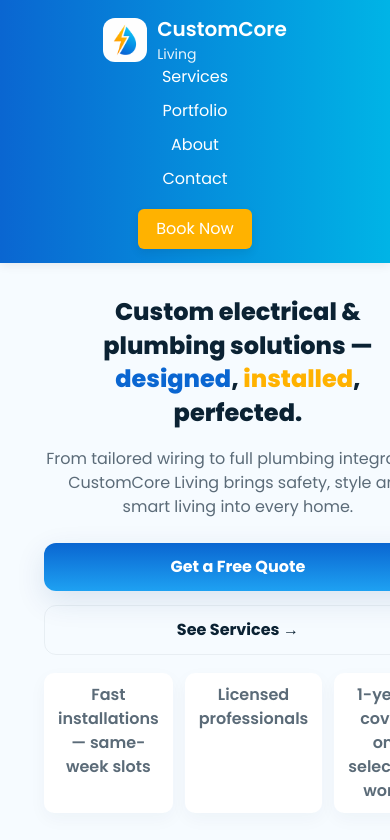
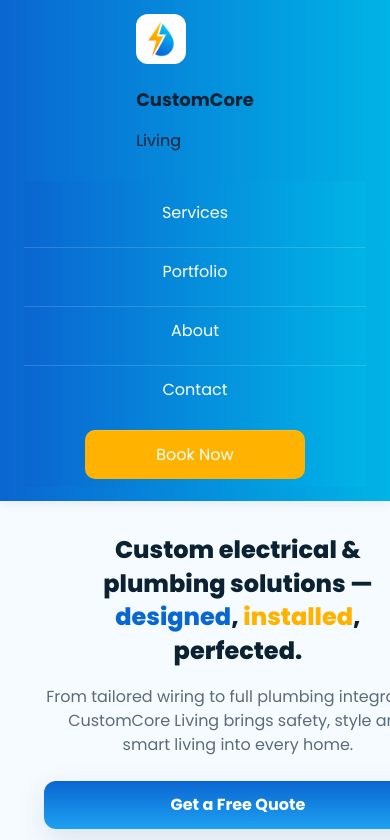
Before and after one commit to nrusingh-07/customcore-living-project, a plain HTML site: page index.html in a window 390 px wide. Shown: the top 840 px of the page. Drawn offline with Linux system fonts and the light colour scheme.

Commit message:
Fix: improved mobile responsiveness for header and navbar

```diff
--- a/style.css
+++ b/style.css
@@ -68,37 +68,14 @@ body {
   display: flex;
   align-items: center;
   justify-content: space-between;
-  padding: 14px 0;
-}
-
-.brand {
-  display: flex;
-  align-items: center;
-  gap: 10px;
+  padding: 14px 1.5rem;
 }
 
 .logo {
-  margin-left: 5rem;
   height: 44px;
   width: 44px;
   border-radius: 12px;
-  background: rgba(255, 255, 255, 0.08);
   object-fit: contain;
-}
-
-.brand-name {
-  font-size: 20px;
-  color: #ffffff;
-  margin: 0;
-  font-weight: 600;
-  font-family: "Poppins", sans-serif;
-}
-
-.brand-sub {
-  color: #ffffff;
-  margin: 0;
-  font-size: 14px;
-  opacity: 0.9;
 }
 
 .nav {
@@ -112,22 +89,16 @@ body {
   text-decoration: none;
   font-weight: 500;
   font-size: 15px;
-  cursor: pointer;
-}
-
-.nav a:hover {
-  color: #ffffff; /* no hover change */
 }
 
 .header-cta {
-  background: #10417a;
-  color: #0a66d1;
+  background: #ffb200;
+  color: #000;
   padding: 8px 18px;
   border-radius: 10px;
-  text-decoration: none;
   font-weight: 600;
-  box-shadow: 0 4px 10px rgba(0, 0, 0, 0.08);
 }
+
 
 .header-cta:hover {
   background: #0a66d1; /* keep same look */
@@ -596,34 +567,62 @@ body {
 /* ====== MOBILE RESPONSIVE FIXES ====== */
 
   /* Navbar */
-  @media (max-width: 768px) {
+/* -------------------------------------------------------------------------- */
+/* 📱 Responsive Header + Navbar (Mobile Fix)                                 */
+/* -------------------------------------------------------------------------- */
+@media (max-width: 768px) {
+
+  /* Header layout stacks */
   .site-header-inner {
     flex-direction: column;
     align-items: center;
+    justify-content: center;
+    gap: 12px;
   }
 
   .logo {
     margin-left: 0;
+    height: 50px;
+    width: 50px;
   }
 
+  .brand-name {
+    font-size: 18px;
+  }
+
+  /* Navigation stack */
   .nav {
     flex-direction: column;
-    gap: 10px;
+    align-items: center;
+    width: 100%;
+    background: linear-gradient(90deg, #0a66d1, #00b4e6);
+    padding: 0.5rem 0;
   }
 
   .nav a {
-    font-size: 1rem;
+    display: block;
+    padding: 0.75rem 0;
+    width: 100%;
+    text-align: center;
+    color: #fff;
+    font-size: 1.1rem;
+    border-top: 1px solid rgba(255, 255, 255, 0.15);
+  }
+
+  .nav a:first-child {
+    border-top: none;
+  }
+
+  .header-cta {
+    margin-top: 6px;
+    background: #ffb200;
+    color: #000;
+    width: 90%;
+    max-width: 220px;
+    text-align: center;
   }
 }
 
-
-  .header-cta {
-    background: #ffb200;
-    color: #000;
-    font-weight: 600;
-    border-radius: 6px;
-    margin-top: 8px;
-  }
 
   /* Hero Section */
   .hero {
```
